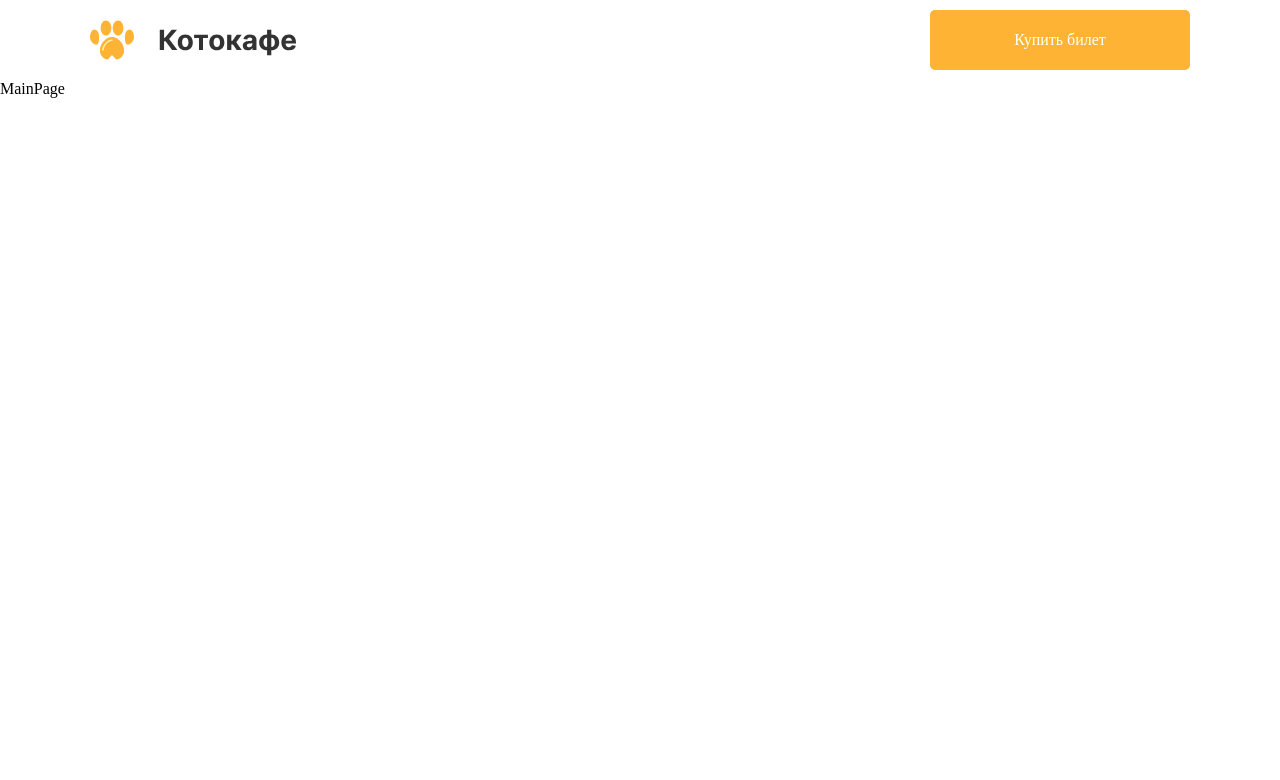
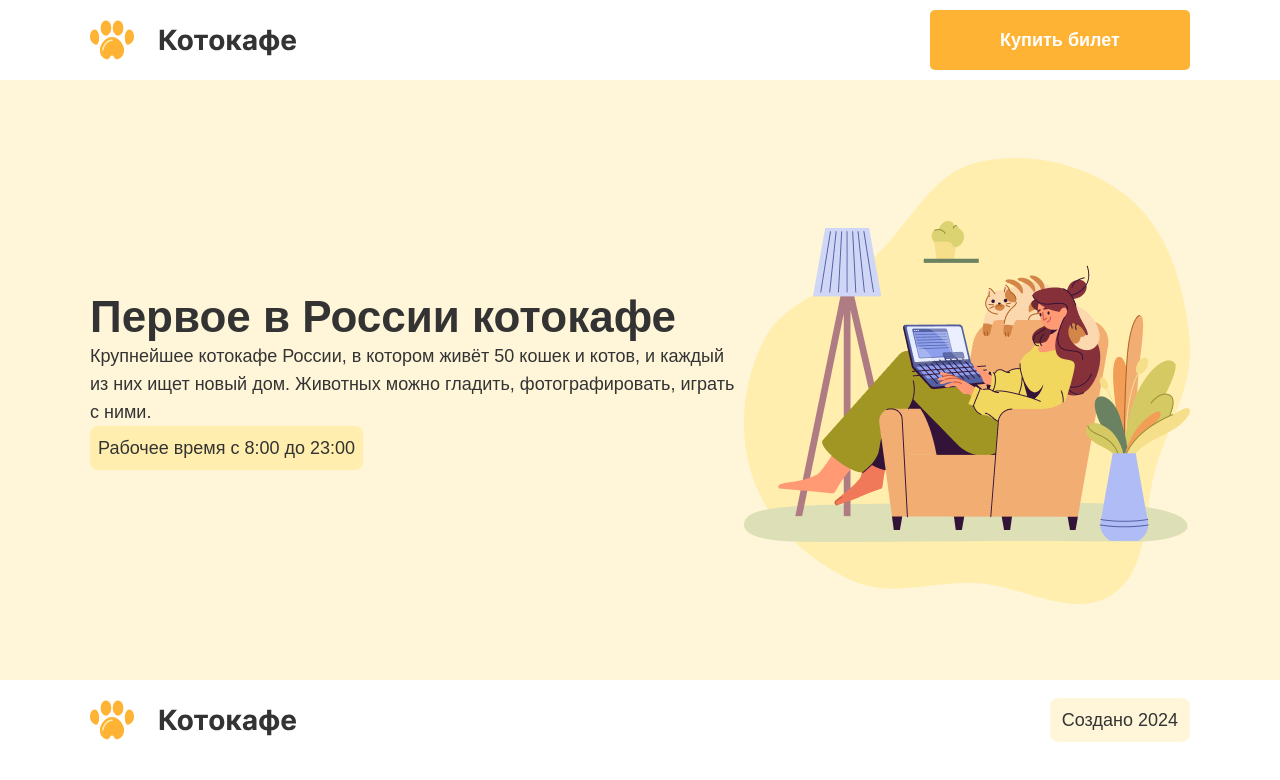
Before and after one commit to iamlorddop/cat-cafe, a React (Vite) app: page / in a window 1280 px wide. Shown: the top 780 px of the page. Built offline with nearby package versions, Linux system fonts and the light colour scheme.

Commit message:
feat: mainpage first section

```diff
--- a/package.json
+++ b/package.json
@@ -18,6 +18,7 @@
     "@types/react": "^18.3.12",
     "@types/react-dom": "^18.3.1",
     "@vitejs/plugin-react": "^4.3.4",
+    "clsx": "^2.1.1",
     "eslint": "^9.15.0",
     "eslint-plugin-react-hooks": "^5.0.0",
     "eslint-plugin-react-refresh": "^0.4.14",
--- a/src/index.css
+++ b/src/index.css
@@ -13,13 +13,22 @@
   --orange-30: #FFB334;
   --orange-40: #FF732B;
   --green-40: #7FC92E;
-  --h1-text: 700 44px/50px;
-  --h2-text: 700 36px/42px;
-  --h3-text: 700 32px/36px;
-  --h4-text: 700 24px/28px;
-  --text-18: 400 18px/28px;
-  --text-bold: 700 18px/28px;
-  --text-14: 400 14px/18px;
+  --font-family: Arial, Helvetica, sans-serif;
+  --h1-text: 700 44px/50px var(--font-family);
+  --h2-text: 700 36px/42px var(--font-family);
+  --h3-text: 700 32px/36px var(--font-family);
+  --h4-text: 700 24px/28px var(--font-family);
+  --text-18: 400 18px/28px var(--font-family);
+  --text-bold: 700 18px/28px var(--font-family);
+  --text-14: 400 14px/18px var(--font-family);
+}
+
+body,
+html {
+  width: 100%;
+  height: 100vh;
+  color: var(--dark);
+  font-family: var(--font-family);
 }
 
 button {
--- a/src/pages/MainPage.tsx
+++ /dev/null
@@ -1,10 +0,0 @@
-import { Header } from "../components";
-
-export const MainPage = () => {
-  return (
-    <>
-      <Header />
-      MainPage
-    </>
-  );
-};
--- /dev/null
+++ b/src/pages/MainPage/MainPage.module.css
@@ -0,0 +1,20 @@
+.sectionFirstScreen {
+	padding: 78px 20px 76px 20px;
+	background: var(--orange-10);
+}
+
+.containerFirstScreen {
+	margin: 0 auto;
+	max-width: 1100px;
+	display: flex;
+	justify-content: space-between;
+	align-items: center;
+}
+
+.titleFirstScreen {
+	font: var(--h1-text);
+}
+
+.text {
+	font: var(--text-18);
+}
--- /dev/null
+++ b/src/pages/MainPage/MainPage.tsx
@@ -0,0 +1,32 @@
+import { Header, Footer, Tag } from "../../components";
+
+import FirstScreenImage from "../../assets/girl-with-cat.png";
+
+import styles from "./MainPage.module.css";
+
+export const MainPage = () => {
+  return (
+    <>
+      <Header />
+      <section className={styles.sectionFirstScreen}>
+        <div className={styles.containerFirstScreen}>
+          <div>
+            <h1 className={styles.titleFirstScreen}>
+              Первое в России котокафе
+            </h1>
+            <p className={styles.text}>
+              Крупнейшее котокафе России, в котором живёт 50 кошек и котов, и
+              каждый из них ищет новый дом. Животных можно гладить,
+              фотографировать, играть с ними.
+            </p>
+
+            <Tag text="Рабочее время с 8:00 до 23:00" />
+          </div>
+
+          <img src={FirstScreenImage} alt="Котокафе" />
+        </div>
+      </section>
+      <Footer />
+    </>
+  );
+};
--- /dev/null
+++ b/src/pages/MainPage/index.ts
@@ -0,0 +1 @@
+export * from './MainPage';
```
Also changed, not shown: src/assets/girl-with-cat.png (added), 1 other file (tests, documents, lock files or other folders).
